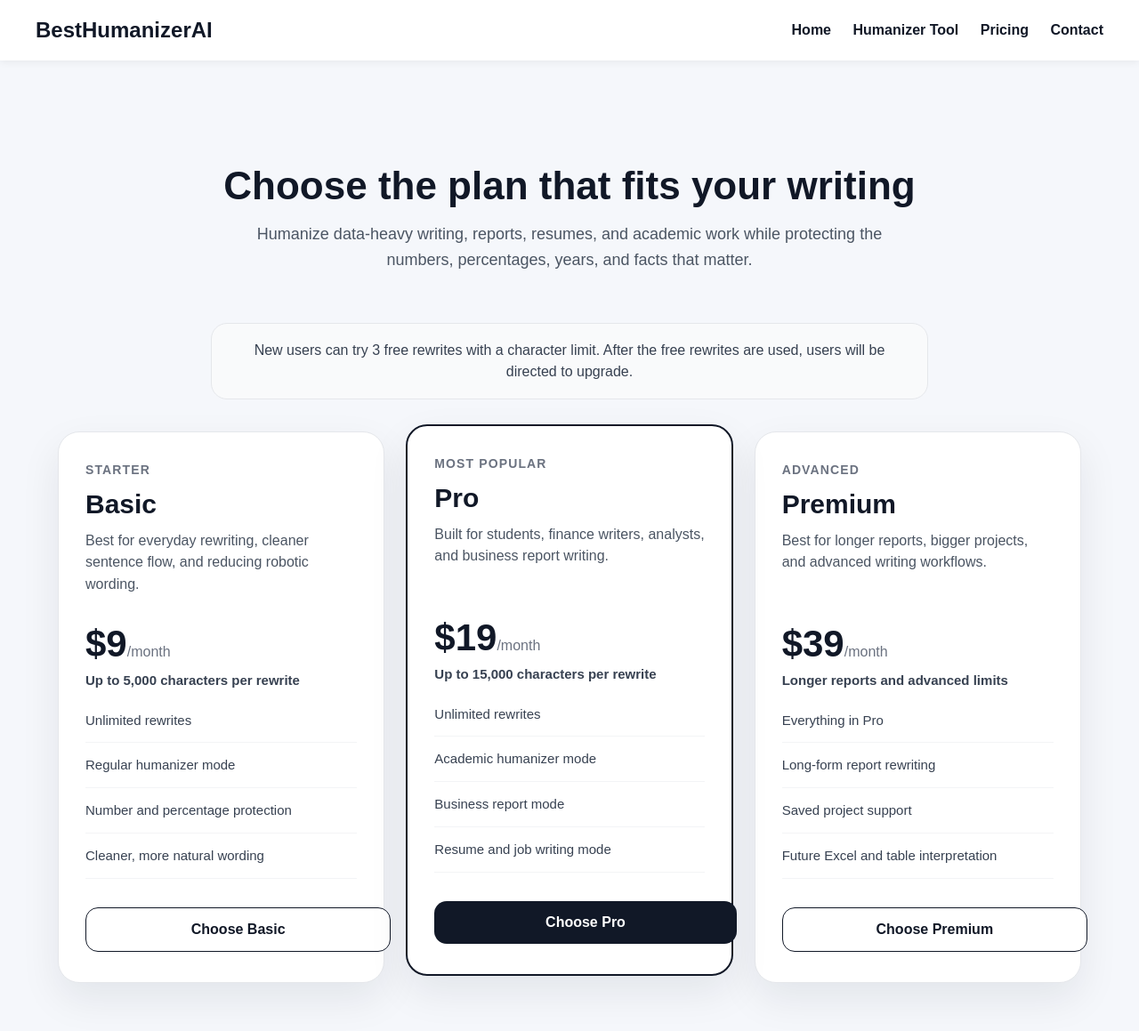
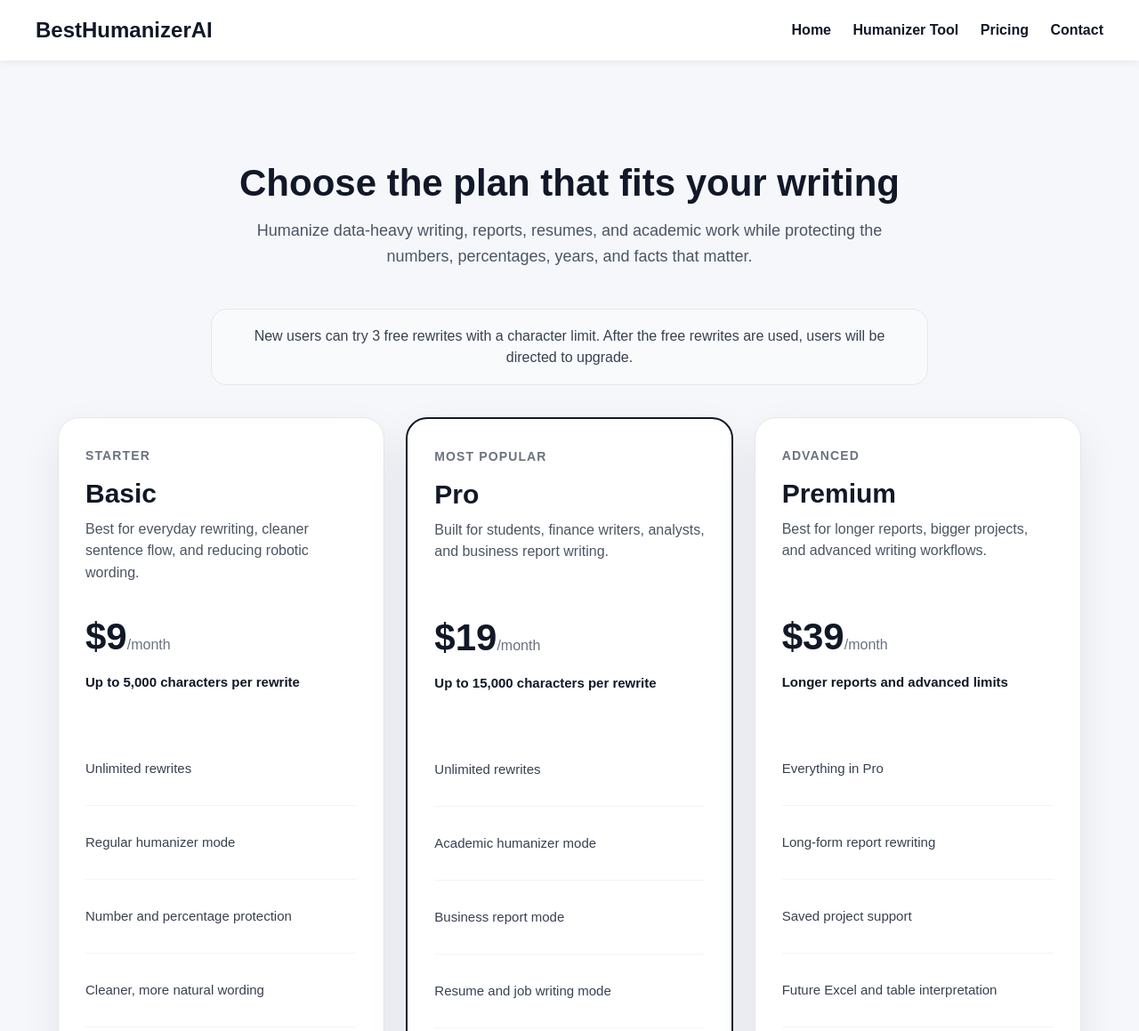
Before and after one commit to karlijc92/besthumanizerai, a plain HTML site: page pricing.html in a window 1280 px wide. Shown: the top 1159 px of the page at 89% size. Drawn offline with Linux system fonts and the light colour scheme.

Commit message:
Update pricing.html

```diff
--- a/pricing.html
+++ b/pricing.html
@@ -17,11 +17,11 @@
 
     .pricing-hero {
       text-align: center;
-      margin-bottom: 56px;
+      margin-bottom: 44px;
     }
 
     .pricing-hero h1 {
-      font-size: 44px;
+      font-size: 42px;
       line-height: 1.1;
       margin-bottom: 16px;
       color: #111827;
@@ -63,12 +63,11 @@
       box-shadow: 0 18px 45px rgba(15, 23, 42, 0.08);
       display: flex;
       flex-direction: column;
-      min-height: 460px;
+      min-height: 660px;
     }
 
     .pricing-card.featured {
       border: 2px solid #111827;
-      transform: translateY(-8px);
     }
 
     .plan-label {
@@ -78,27 +77,31 @@
       text-transform: uppercase;
       letter-spacing: 0.08em;
       margin-bottom: 14px;
+      min-height: 20px;
     }
 
     .pricing-card h2 {
       font-size: 30px;
       margin: 0 0 12px 0;
       color: #111827;
+      line-height: 1.1;
     }
 
     .plan-description {
       font-size: 16px;
       line-height: 1.55;
       color: #4b5563;
-      min-height: 76px;
-      margin-bottom: 28px;
+      min-height: 88px;
+      margin-bottom: 24px;
     }
 
     .price {
       font-size: 42px;
       font-weight: 800;
       color: #111827;
-      margin-bottom: 8px;
+      margin-bottom: 10px;
+      line-height: 1;
+      min-height: 52px;
     }
 
     .price span {
@@ -109,15 +112,17 @@
 
     .plan-limit {
       font-size: 15px;
-      color: #374151;
-      margin-bottom: 26px;
-      font-weight: 600;
+      color: #111827;
+      margin-bottom: 24px;
+      font-weight: 700;
+      line-height: 1.3;
+      min-height: 42px;
     }
 
     .features {
       display: flex;
       flex-direction: column;
-      gap: 14px;
+      gap: 0;
       margin-bottom: 32px;
       color: #374151;
       font-size: 15px;
@@ -126,8 +131,11 @@
     }
 
     .feature {
-      padding-bottom: 14px;
+      padding: 15px 0;
       border-bottom: 1px solid #f3f4f6;
+      min-height: 52px;
+      display: flex;
+      align-items: center;
     }
 
     .pricing-button {
@@ -142,6 +150,7 @@
       font-size: 16px;
       font-weight: 700;
       transition: 0.2s ease;
+      margin-top: auto;
     }
 
     .pricing-button:hover {
@@ -160,8 +169,8 @@
         grid-template-columns: 1fr;
       }
 
-      .pricing-card.featured {
-        transform: none;
+      .pricing-card {
+        min-height: auto;
       }
 
       .pricing-hero h1 {
```
